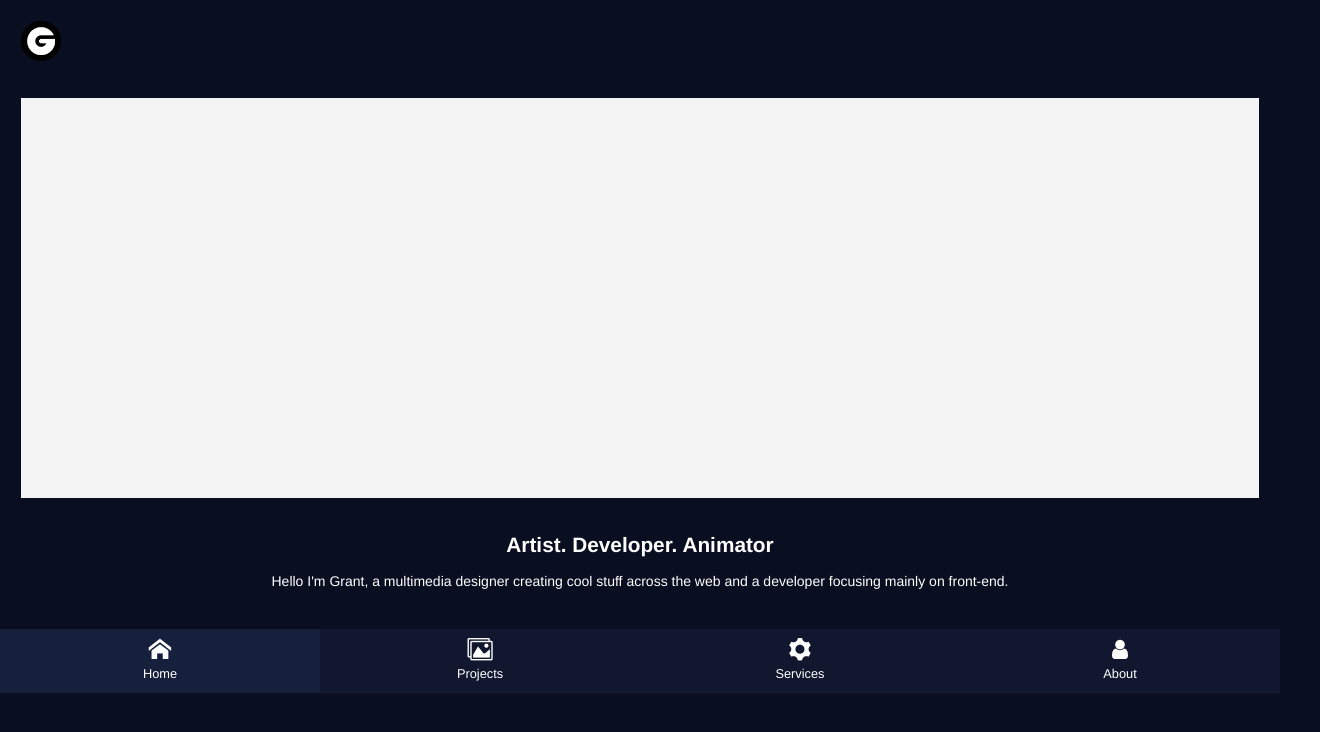
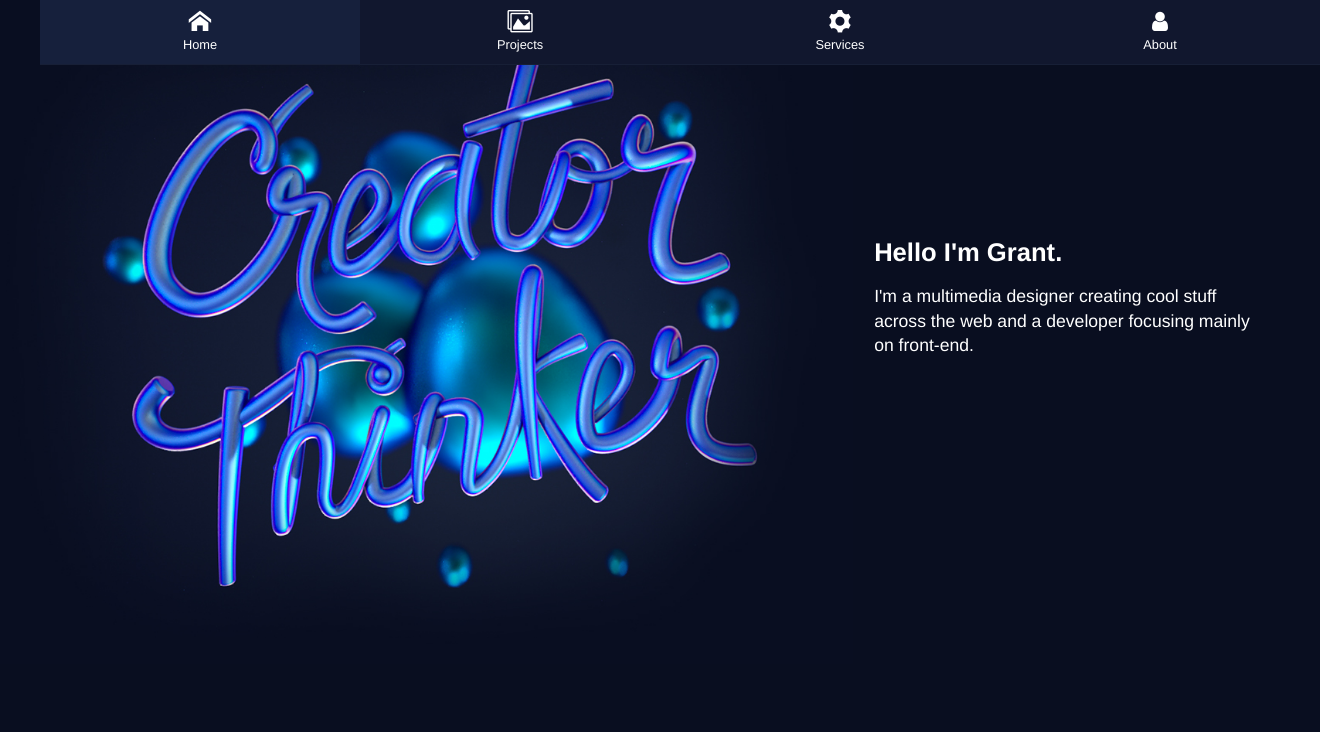
Before and after one commit to grantimbo/grntx, a Svelte app: page / in a window 1280 px wide. Shown: the top 732 px of the page, 1320 px wide, since content can reach past the window. Built offline with nearby package versions, Linux system fonts and the light colour scheme; a web font is replaced by a local one.

Commit message:
update home layout

```diff
--- a/src/pages/Home.svelte
+++ b/src/pages/Home.svelte
@@ -3,38 +3,45 @@
     import Navbar from '../components/NavBar.svelte';
 </script>
 
-<div class="wrap">
-    <header>
-        <img src="./imgs/logo.png" alt="Grant Imbo">
-    </header>
+<header>
+    <img class="logo" src="./imgs/logo.png" alt="Grant Imbo">
+    <Navbar/>
+</header>
+<section class="contents">
+    <figure>
+        <img srcset="./imgs/home-bg-sm.jpg 600w, ./imgs/home-bg-lg.jpg 1280w" src="./imgs/home-bg-lg.jpg" width="1104" height="930" alt="Creator. Thinker">
+    </figure>
     <section>
-        <figure>
-        </figure>
         <article>
-            <h1>Artist. Developer. Animator</h1>
-            <p>Hello I'm Grant, a multimedia designer creating cool stuff across the web and a developer focusing mainly on front-end.</p>
+            <h1>Hello I'm Grant.</h1>
+            <p>I'm a multimedia designer creating cool stuff across the web and a developer focusing mainly on <span style="white-space: nowrap;">front-end.</span></p>
         </article>
     </section>
-</div>
+</section>
 
-<Navbar/>
+
 
 <style>
-    header {
-        margin-bottom: 2rem;
-    }
-    header img {
+    .logo {
+        display: none;
         max-width: 40px;
         margin: 0 auto;
     }
     figure {
-        background: #f3f3f3;
-        height: 50vh;
-        display: block;
-        margin: 0 0 2rem 0;
+        padding: 0;
+        margin: 0;
+        height: 60vh;
+        display: flex;
+        align-items: center;
     }
-    article {
+    figure img {
+        background: #090e20
+    }
+    .contents article {
+        max-width: 450px;
         text-align: center;
+        padding: 1.3rem;
+        margin: 0 auto;
     }
     h1 {
         font-size: 1.3rem;
@@ -42,4 +49,37 @@
     p {
         margin-bottom: 1rem;
     }
+
+    @media (min-width: 768px) {
+        header {
+            display: grid;
+            grid-template-columns: 1fr 2fr;
+        }
+        .logo {
+            display: inline-block;
+        }
+        .contents {
+            display: grid;
+            grid-template-columns: 2fr 1fr;
+            max-width: 1600px;
+            margin: 0 auto;
+        }
+        .contents section {
+            display: flex;
+            align-items: center;
+        }
+        .contents article {
+            text-align: left;
+            margin: 0;
+        }
+    }
+
+    @media (min-width: 1280px) {
+        h1 {
+            font-size: 1.6rem;
+        }
+        p {
+            font-size: 1.1rem;
+        }
+    }
 </style>
```
Also changed, not shown: public/imgs/home-bg-lg.jpg (added), public/imgs/home-bg-sm.jpg (added).
